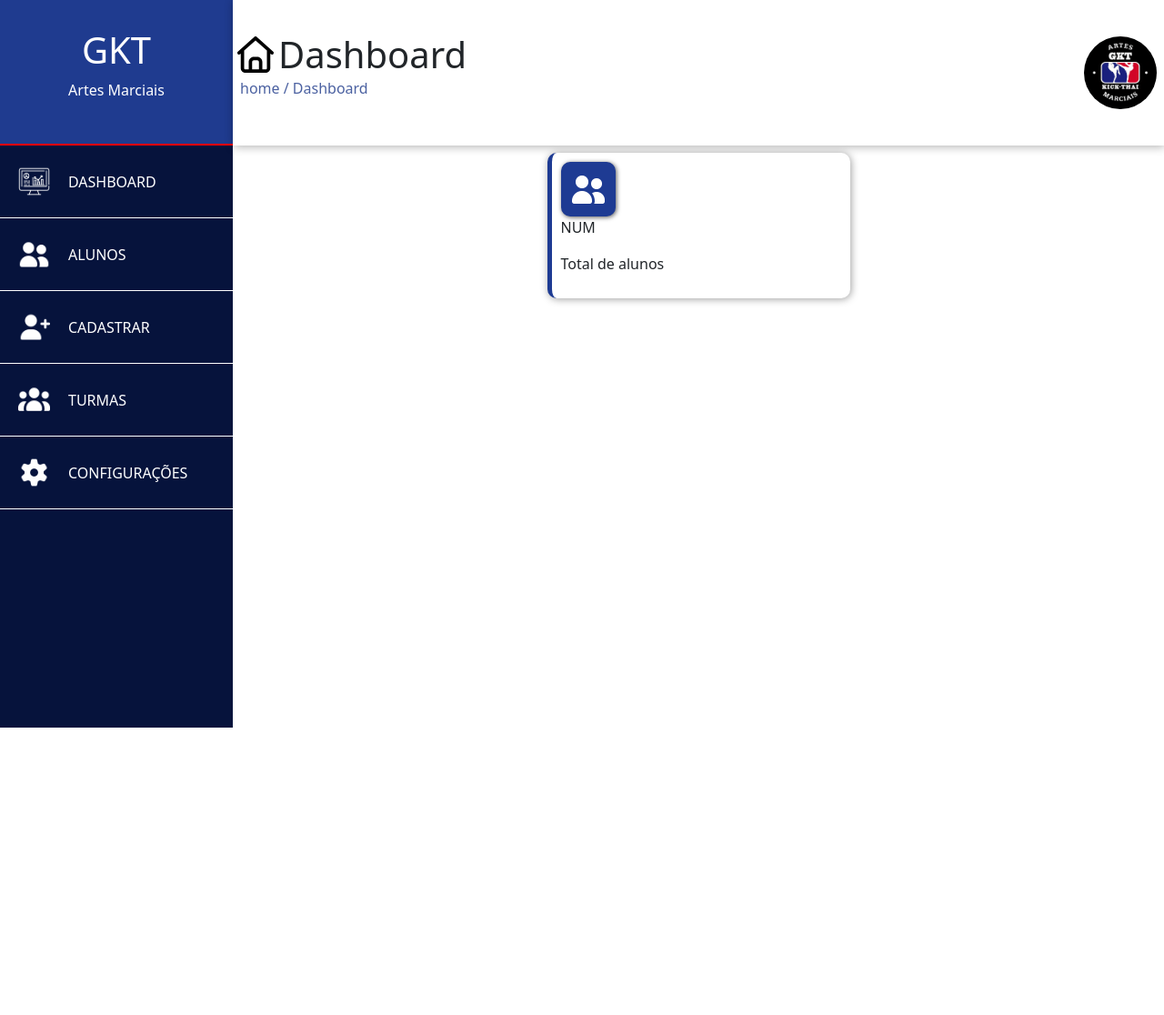
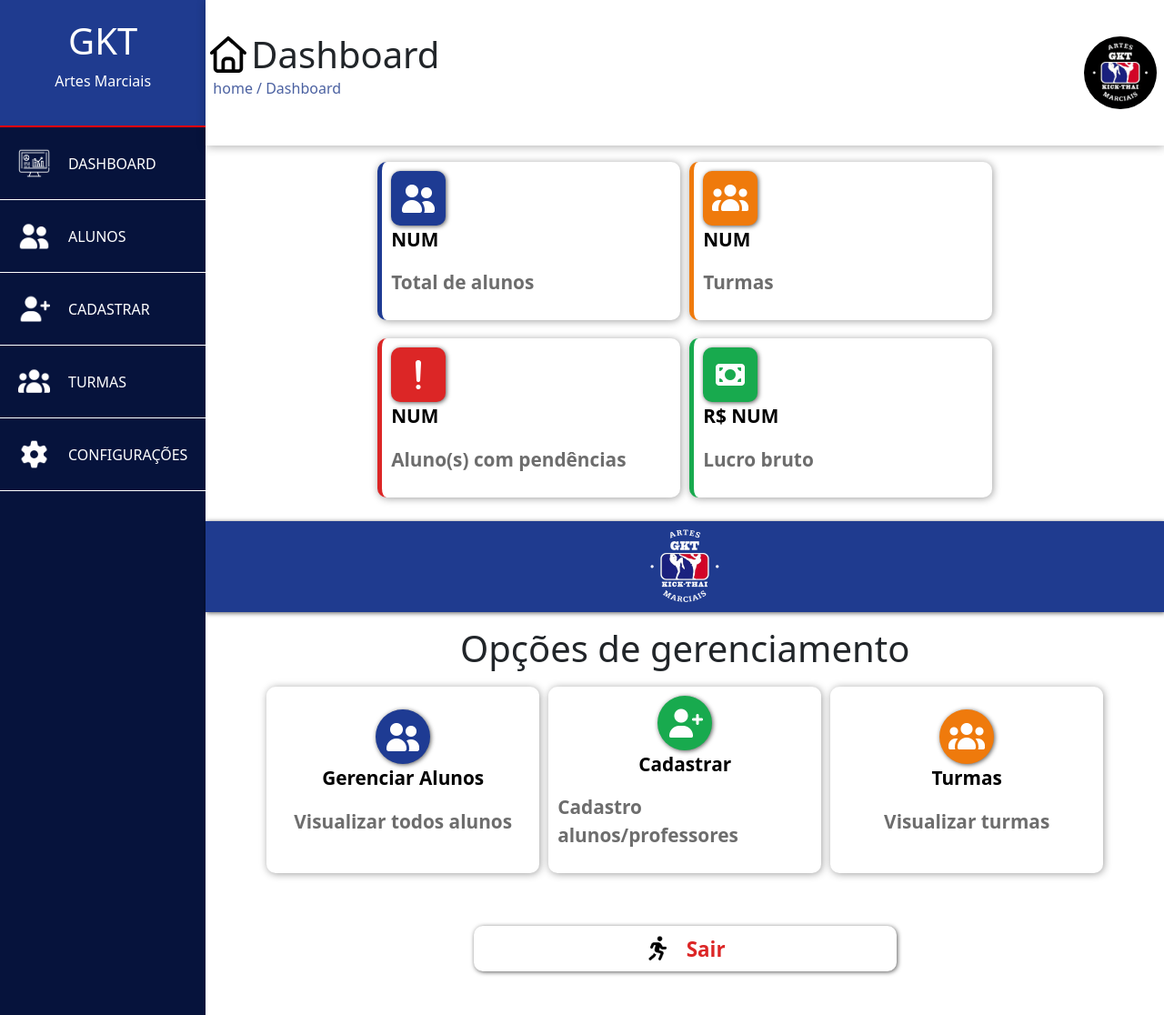
Before and after one commit to lzeunfa/Sistema-Gerenciamento-Alunos, a PHP site: page /sistema.html in a window 1280 px wide. Shown: the whole page at 91% size. Before the commit the page ends 800 px from the top, so only its background shows below. Run offline with PHP 8.4, Linux system fonts and the light colour scheme.

Commit message:
criacao do design em html da pagina dashboard

```diff
--- a/ASSETS/CSS/dashboard.css
+++ b/ASSETS/CSS/dashboard.css
@@ -15,6 +15,9 @@
     --azulEscuro: #06133C;
     --azulSelecionado: #263C81;
     --bckgTotalAlunos: #1E3B93;
+    --bckgTurmas: #EF7A0C;
+    --bckgPendentes: #DC2626;
+    --bckgLucro: #18AA4E;
 }
 
 body{
@@ -24,6 +27,8 @@
 /*Inicio area menu*/
 #menuLateral{
     display: none;
+
+    height: 100rvh;
 }
 
 #bannerMenu{
@@ -39,7 +44,7 @@
 #opcoesMenu{
     background-color: var(--azulEscuro);
 
-    height: 80vh;
+    height: 100%;
 }
 
 .linkOpcoes{
@@ -80,8 +85,7 @@
     background-color: var(--branco);
 
     height: 20vh;
-
-    width: 100vw;
+    width: 100%;
 
     box-shadow: 1px 1px 10px rgba(0, 0, 0, 0.325);
 
@@ -104,6 +108,20 @@
 /*Fim area header*/
 
 /*conteudo do dashboard*/
+
+/*inicio area de infos cards*/
+.textoEscuro{
+    color: black !important;
+}
+
+#infosAcademia p, #opcoesGerenciamento p{
+    color: rgb(109, 109, 109);
+
+    font-weight: bolder;
+
+    font-size: 1.3em;
+}
+
 .containerInfos{
     background-color: white;
 
@@ -114,6 +132,14 @@
     width: 333px;
 
     border-radius: 10px;
+
+    margin: 10px 5px 10px 5px;
+}
+
+.containerInfos:hover{
+    position: relative;
+
+    top: -5px;
 }
 
 .containerIconeInfos{
@@ -131,11 +157,126 @@
     box-shadow: 1px 1px 5px rgba(0, 0, 0, 0.648);
 }
 
-.containerIconeInfos img{
+#iconeQtdTurmas{
+    background-color: var(--bckgTurmas);
+}
+
+#iconeQtdPendentes{
+    background-color: var(--bckgPendentes);
+}
+
+#iconeLucroBruto{
+    background-color: var(--bckgLucro);
+}
+
+.containerIconeInfos img, .iconeOpcoes img{
     width: 40px;
+    box-sizing: border-box;
 }
 
 #quantidadeAlunos{
     border-left: 5px solid var(--bckgTotalAlunos);
-    box-sizing: border-box;
 }
+
+#quantidadeTurmas{
+    border-left: 5px solid var(--bckgTurmas);
+}
+
+#quantidadeAlunosPendentes{
+    border-left: 5px solid var(--bckgPendentes);
+}
+
+#quantidadeLucroBruto{
+    border-left: 5px solid var(--bckgLucro);
+}
+
+/*fim area de infos cards*/
+
+#divisor{
+    background-color: var(--azulClaro);
+
+    width: 100%;
+
+    box-shadow: 1px 1px 5px rgba(0, 0, 0, 0.648);
+}
+
+/*fim divisor*/
+
+/*inicio opcoes de gerenciamento*/
+
+.containerOpcoesGerenciamento{
+    background-color: white;
+
+    box-shadow: 1px 1px 8px rgba(0, 0, 0, 0.381);
+
+    padding: 10px;
+
+    width: 300px;
+
+    border-radius: 10px;
+
+    margin: 10px 5px 10px 5px;
+
+    cursor: pointer;
+}
+
+.containerOpcoesGerenciamento:hover{
+    position: relative;
+
+    top: -5px;
+}
+
+.iconeOpcoes{
+    background-color: var(--bckgTotalAlunos);
+
+    width: 60px;
+    height: 60px;
+
+    display: flex;
+    align-items: center;
+    justify-content: center;
+
+    border-radius: 10px;
+
+    box-shadow: 1px 1px 5px rgba(0, 0, 0, 0.648);
+}
+
+.iconeOpcoes{
+    border-radius: 50%;
+}
+
+#cadastrarAlunosOp{
+    background-color: var(--bckgLucro);
+}
+
+#verTurmasOp{
+    background-color: var(--bckgTurmas);
+}
+
+#btSair{
+    width: 50%;
+    height: 50px;
+
+    border-radius: 10px;
+
+    border: none;
+
+    box-shadow: 1px 1px 5px rgba(0, 0, 0, 0.648);
+
+    color: var(--bckgPendentes);
+
+    font-weight: bolder;
+
+    font-size: 1.4em;
+
+    background-color: white;
+}
+
+#btSair:hover{
+    position: relative;
+
+    top: -5px;
+}
+
+
+/*fim opcoes de gerenciamento*/
--- a/ASSETS/CSS/mq.css
+++ b/ASSETS/CSS/mq.css
@@ -4,6 +4,8 @@
 
     #menuHeader{
         display: flex;
+
+        height: 100%;
     }
 
     #bannerMenu{
@@ -15,11 +17,14 @@
         flex-direction: column;
 
         width: 30vw;
+
+        height: 100rvh;
     }
 
     header{
         height: 20vh;
-        width: 70vw;
+
+        width: 100%;
     }
 
 }
@@ -30,6 +35,8 @@
         flex-direction: column;
 
         width: 20vw;
+
+        min-height: 100vh;
     }
 
     header{
@@ -38,7 +45,7 @@
         align-items: center;
 
         height: 20vh;
-        width: 80vw;
+        width: 100%;
     }
 
     #menuHeader{
--- a/sistema.html
+++ b/sistema.html
@@ -64,7 +64,7 @@
 
         </div>
 
-        <section id="sectionCentralizadora" class="d-flex flex-column">
+        <section id="sectionCentralizadora" class="d-flex flex-column w-100">
 
             <!--cabecalho-->
             <header>
@@ -84,21 +84,113 @@
             </header>
 
             <!--tag que recebera troca de html via interação-->
-            <main id="mainConteudoPagina" class="mt-2 d-flex align-items-center justify-content-center">
+            <main id="mainConteudoPagina" class="mt-2 d-flex align-items-center justify-content-center flex-column">
 
-                <section id="infosAcademia">
+                <!--area para infos da academia-->
+                <section id="infosAcademia" class="d-flex flex-wrap justify-content-center">
 
+                    <!--divs pros cards com as infos-->
                     <div id="quantidadeAlunos" class="containerInfos">
 
-                        <div class="containerIconeInfos">
+                        <div id="iconeQtdAlunos" class="containerIconeInfos">
                             <img src="ASSETS/IMGS/ICONES/iconeAlunos.png" alt="icone dois bonequinhos">
                         </div>
 
                         <!--recebe pesquisa da soma do sql do total de alunos-->
-                        <p id="numTotalAlunos">NUM</p>
+                        <p id="numTotalAlunos" class="textoEscuro">NUM</p>
                         <p>Total de alunos</p>
 
                     </div>
+
+                    <div id="quantidadeTurmas" class="containerInfos">
+
+                        <div id="iconeQtdTurmas" class="containerIconeInfos">
+                            <img src="ASSETS/IMGS/ICONES/iconeTurmas.png" alt="icone dois bonequinhos">
+                        </div>
+
+                        <!--recebe pesquisa da soma do sql do total de turmas-->
+                        <p id="numTurmas" class="textoEscuro">NUM</p>
+                        <p>Turmas</p>
+
+                    </div>
+
+                    <!--esta div serve apenas paracentralizacao e organizacao de layout-->
+                    <div class="d-flex flex-wrap justify-content-center">
+
+                        <div id="quantidadeAlunosPendentes" class="containerInfos">
+                            <div id="iconeQtdPendentes" class="containerIconeInfos">
+                                <img src="ASSETS/IMGS/ICONES/exclamation-solid-full.png" alt="icone dois bonequinhos">
+                            </div>
+                            <!--recebe pesquisa da soma do sql do total de alunos com pendencias-->
+                            <p id="numPendentes" class="textoEscuro">NUM</p>
+                            <p>Aluno(s) com pendências</p>
+                        </div>
+
+                        <div id="quantidadeLucroBruto" class="containerInfos">
+                            <div id="iconeLucroBruto" class="containerIconeInfos">
+                                <img src="ASSETS/IMGS/ICONES/money-bill-solid-full.png" alt="icone dois bonequinhos">
+                            </div>
+                            <!--recebe pesquisa da soma do sql do total de mensalidades pagas-->
+                            <p id="numLucroBruto" class="textoEscuro">R$ NUM</p>
+                            <p>Lucro bruto</p>
+                        </div>
+
+                    </div>
+
+                </section>
+
+                <!--section com o divisor com a logo da gkt-->
+                <section id="divisor" class="d-flex justify-content-center align-items-center mt-3 mb-3">
+                    <img src="ASSETS/IMGS/LOGOS/logo_gktSF.png" alt="logo da academia gkt" width="100px">
+                </section>
+
+                <!--section container para as opcoes de gerenciamento-->
+                <section id="opcoesGerenciamento" class="d-flex flex-column justify-content-center align-items-center">
+
+                    <h1>Opções de gerenciamento</h1>
+
+                    <!--div centralizadora das opcoes-->
+                    <div class="d-flex flex-wrap justify-content-center">
+
+                        <div class="containerOpcoesGerenciamento d-flex flex-column justify-content-center align-items-center">
+
+                            <div id="gerenciarAlunosOp" class="iconeOpcoes">
+                                <img src="ASSETS/IMGS/ICONES/iconeAlunos.png" alt="icone bonequinhos">
+                            </div>
+
+                            <p class="textoEscuro">Gerenciar Alunos</p>
+                            <p>Visualizar todos alunos</p>
+
+                        </div>
+
+                        <div class="containerOpcoesGerenciamento d-flex flex-column justify-content-center align-items-center">
+
+                            <div id="cadastrarAlunosOp" class="iconeOpcoes">
+                                <img src="ASSETS/IMGS/ICONES/iconeCadastrar.png" alt="icone bonequinhos e simbolo de mais">
+                            </div>
+
+                            <p class="textoEscuro">Cadastrar</p>
+                            <p>Cadastro alunos/professores</p>
+
+                        </div>
+
+                        <div class="containerOpcoesGerenciamento d-flex flex-column justify-content-center align-items-center">
+
+                            <div id="verTurmasOp" class="iconeOpcoes">
+                                <img src="ASSETS/IMGS/ICONES/iconeTurmas.png" alt="icone bonequinhos">
+                            </div>
+
+                            <p class="textoEscuro">Turmas</p>
+                            <p>Visualizar turmas</p>
+
+                        </div>
+
+                    </div>
+
+                    <button id="btSair" class="mb-5 mt-5 d-flex justify-content-center align-items-center">
+                        <img class="me-3" src="ASSETS/IMGS/ICONES/iconeSair.png" alt="bonequinho correndo simbolizando saida" width="30px">
+                        Sair
+                    </button>
 
                 </section>
 
```
Also changed, not shown: ASSETS/IMGS/ICONES/exclamation-solid-full.png (added), ASSETS/IMGS/ICONES/iconeSair.png, ASSETS/IMGS/ICONES/money-bill-solid-full.png (added).
